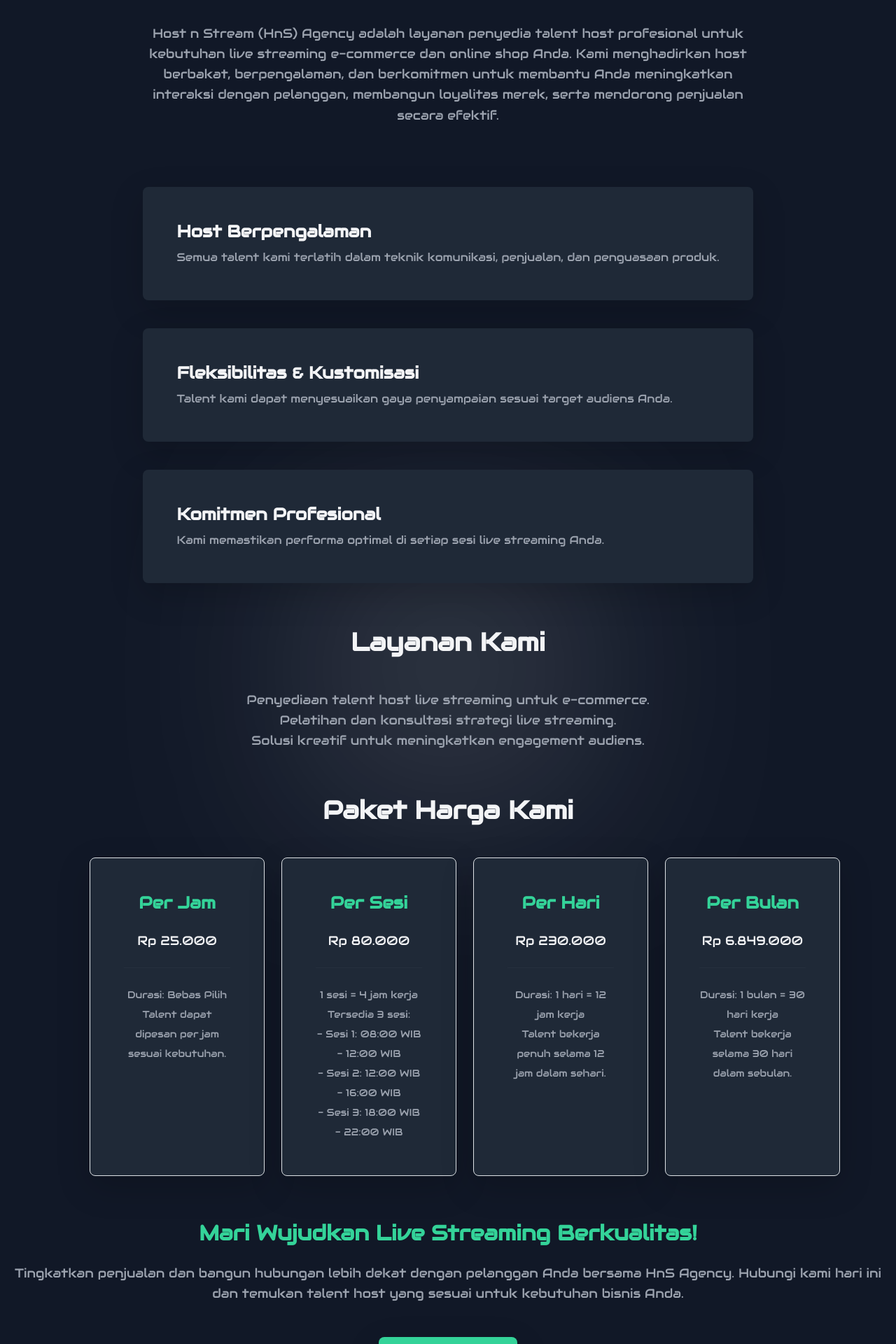
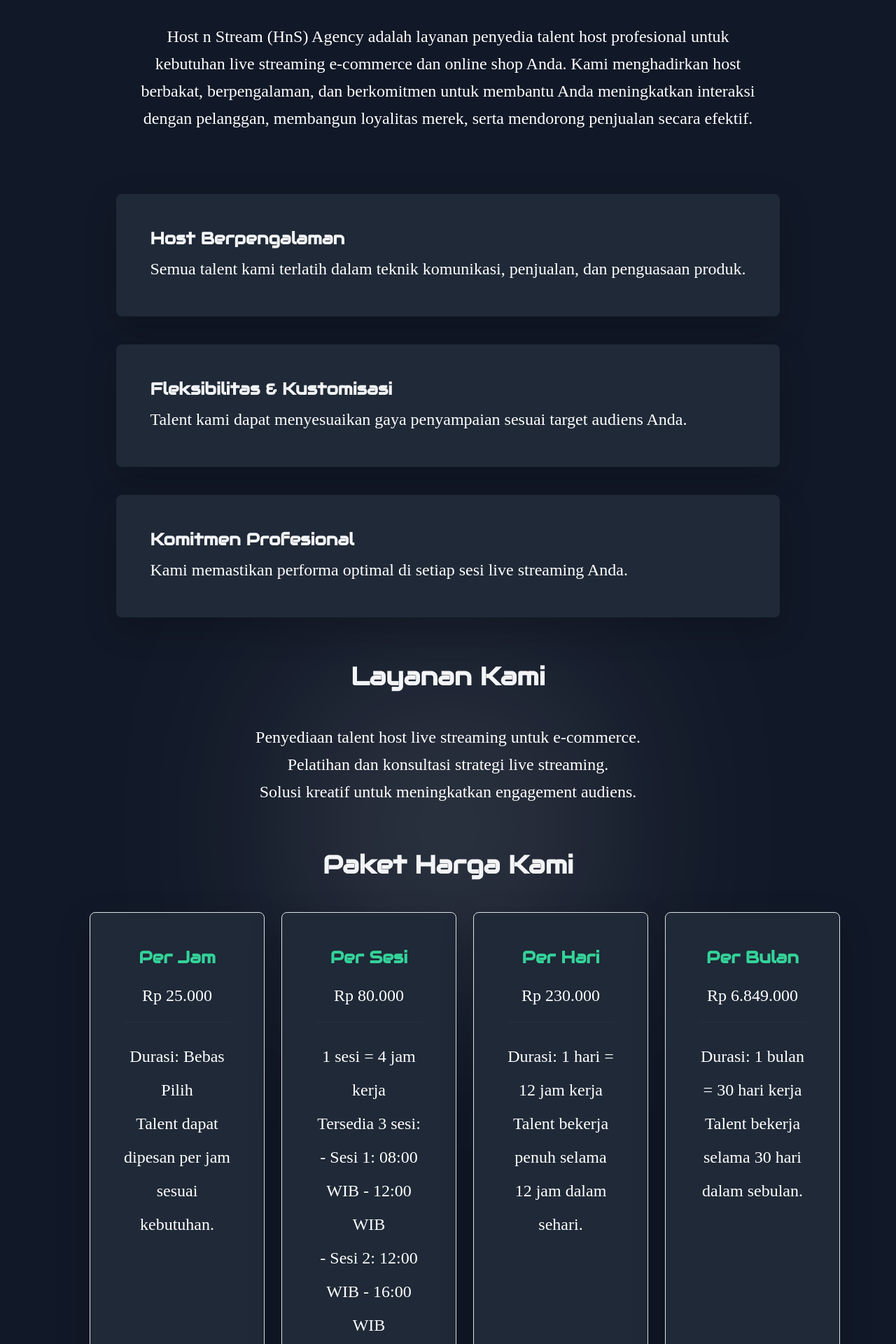
Before and after one commit to Rafiadnan0666/HnS, a React (Create React App) app: page / in a window 1280 px wide. Shown: the part 1744-3664 px from the top of the page at 70% size. Built offline with nearby package versions, Linux system fonts and the light colour scheme; a web font is replaced by a local one.

Commit message:
ke brp udah ini

```diff
--- a/src/pages/About/About.js
+++ b/src/pages/About/About.js
@@ -23,7 +23,11 @@ const About = () => {
       {/* Content */}
       <div className="relative z-10 max-w-4xl text-center p-8">
         <h2 className="text-6xl font-bold text-gray-100 mb-6">About Us</h2>
-        <p className="text-xl text-gray-400 leading-relaxed">
+        <p style={{
+          fontSize: "1.5rem",
+          color: "#fff",
+          fontFamily: "exo2"
+        }} className="text-xl text-gray-400 leading-relaxed">
           Welcome to <span className="text-white font-bold">Host n Stream</span>
           (HnS) Agency adalah layanan penyedia talent host profesional untuk
           kebutuhan live streaming e-commerce, dan online shop Anda. Kami
@@ -31,7 +35,11 @@ const About = () => {
           membantu Anda meningkatkan interaksi dengan pelanggan, membangun
           loyalitas merek, serta mendorong penjualan secara efektif.
         </p>
-        <p className="text-xl text-gray-400 mt-4 leading-relaxed">
+        <p  style={{
+          fontSize: "1.5rem",
+          color: "#fff",
+          fontFamily: "exo2"
+        }} className="text-xl text-gray-400 mt-4 leading-relaxed">
           Whether you're hosting a virtual event, gaming stream, or a live
           podcast, we've got you covered. Join us and elevate your streaming
           journey to the next level.
--- a/src/pages/Contact/Contact.js
+++ b/src/pages/Contact/Contact.js
@@ -39,7 +39,11 @@ const Contact = () => {
     <section className="relative flex flex-col items-center justify-center min-h-screen bg-gray-900 text-gray-300 font-[Audiowide] overflow-hidden" id="contact">
       {/* Title */}
       <h2 className="text-6xl font-bold text-gray-100 mb-6">Get in Touch</h2>
-      <p className="text-lg text-gray-400 mb-12 text-center max-w-2xl">
+      <p  style={{
+          fontSize: "1.5rem",
+          color: "#fff",
+          fontFamily: "exo2"
+        }} className="text-lg text-gray-400 mb-12 text-center max-w-2xl">
         Connect with us through your favorite platform and let’s start building
         something amazing together!
       </p>
@@ -60,7 +64,11 @@ const Contact = () => {
               style={{ color: platform.color }}
               className="mb-4"
             />
-            <h3 className="text-2xl font-bold text-gray-100">{platform.name}</h3>
+            <h3  style={{
+          fontSize: "1.5rem",
+          color: "#fff",
+          fontFamily: "exo2"
+        }} className="text-2xl font-bold text-gray-100">{platform.name}</h3>
           </a>
         ))}
       </div>
--- a/src/pages/Whyus/Whyus.js
+++ b/src/pages/Whyus/Whyus.js
@@ -28,7 +28,11 @@ const Whyus = () => {
         <h2 className="text-6xl font-bold text-gray-100 mb-6">
           Why Choose <span className="text-[#34D399]">HnS Agency</span>?
         </h2>
-        <p className="text-lg text-gray-400 leading-relaxed">
+        <p  style={{
+          fontSize: "1.5rem",
+          color: "#fff",
+          fontFamily: "exo2"
+        }} className="text-lg text-gray-400 leading-relaxed">
           Host n Stream (HnS) Agency adalah layanan penyedia talent host
           profesional untuk kebutuhan live streaming e-commerce dan online shop
           Anda. Kami menghadirkan host berbakat, berpengalaman, dan berkomitmen
@@ -44,7 +48,11 @@ const Whyus = () => {
           <h3 className="text-2xl font-bold text-gray-100 mb-2">
             Host Berpengalaman
           </h3>
-          <p className="text-gray-400 leading-relaxed">
+          <p  style={{
+          fontSize: "1.5rem",
+          color: "#fff",
+          fontFamily: "exo2"
+        }} className="text-gray-400 leading-relaxed">
             Semua talent kami terlatih dalam teknik komunikasi, penjualan, dan
             penguasaan produk.
           </p>
@@ -52,10 +60,14 @@ const Whyus = () => {
 
         {/* Feature 2 */}
         <div className="bg-gray-800 mx-5 mt-10 p-6 rounded-lg shadow-lg hover:scale-105 transform transition-all duration-300">
-          <h3 className="text-2xl font-bold text-gray-100 mb-2">
+          <h3  className="text-2xl font-bold text-gray-100 mb-2">
             Fleksibilitas & Kustomisasi
           </h3>
-          <p className="text-gray-400 leading-relaxed">
+          <p  style={{
+          fontSize: "1.5rem",
+          color: "#fff",
+          fontFamily: "exo2"
+        }} className="text-gray-400 leading-relaxed">
             Talent kami dapat menyesuaikan gaya penyampaian sesuai target
             audiens Anda.
           </p>
@@ -63,10 +75,14 @@ const Whyus = () => {
 
         {/* Feature 3 */}
         <div className="bg-gray-800 mx-5 mt-10 p-6 rounded-lg shadow-lg hover:scale-105 transform transition-all duration-300">
-          <h3 className="text-2xl font-bold text-gray-100 mb-2">
+          <h3  className="text-2xl font-bold text-gray-100 mb-2">
             Komitmen Profesional
           </h3>
-          <p className="text-gray-400 leading-relaxed">
+          <p  style={{
+          fontSize: "1.5rem",
+          color: "#fff",
+          fontFamily: "exo2"
+        }} className="text-gray-400 leading-relaxed">
             Kami memastikan performa optimal di setiap sesi live streaming Anda.
           </p>
         </div>
@@ -76,51 +92,111 @@ const Whyus = () => {
       <div className="relative z-10 mt-16 max-w-5xl text-center">
         <h3 className="text-4xl font-bold text-gray-100 mb-6">Layanan Kami</h3>
         <ul className="text-gray-400 text-lg leading-relaxed">
-          <li>Penyediaan talent host live streaming untuk e-commerce.</li>
-          <li>Pelatihan dan konsultasi strategi live streaming.</li>
-          <li>Solusi kreatif untuk meningkatkan engagement audiens.</li>
+          <li  style={{
+          fontSize: "1.5rem",
+          color: "#fff",
+          fontFamily: "exo2"
+        }}>Penyediaan talent host live streaming untuk e-commerce.</li>
+          <li  style={{
+          fontSize: "1.5rem",
+          color: "#fff",
+          fontFamily: "exo2"
+        }}>Pelatihan dan konsultasi strategi live streaming.</li>
+          <li  style={{
+          fontSize: "1.5rem",
+          color: "#fff",
+          fontFamily: "exo2"
+        }}>Solusi kreatif untuk meningkatkan engagement audiens.</li>
         </ul>
       </div>
 
       {/* Pricing Plans */}
       <div className="relative z-10 mt-16 max-w-5xl text-center">
-        <h3 className="text-4xl font-bold text-gray-100 mb-6">
+        <h3  className="text-4xl font-bold text-gray-100 mb-6">
           Paket Harga Kami
         </h3>
         <div className="grid grid-cols-1 align-middle sm:block grid-cols-4 mt-10  md:grid-cols-2 lg:grid-cols-4 gap-6">
           {/* Plan: Per Jam */}
           <div className="bg-gray-800 p-6 rounded-lg shadow-lg border border-gray-700">
-            <h4 className="text-2xl font-bold text-[#34D399] mb-4">Per Jam</h4>
-            <p className="text-lg text-gray-100">Rp 25.000</p>
+            <h4  className="text-2xl font-bold text-[#34D399] mb-4">Per Jam</h4>
+            <p  style={{
+          fontSize: "1.5rem",
+          color: "#fff",
+          fontFamily: "exo2"
+        }} className="text-lg text-gray-100">Rp 25.000</p>
             <hr className="my-4 border-gray-700" />
             <ul className="text-gray-400 text-sm leading-loose">
-              <li>Durasi: Bebas Pilih</li>
-              <li>Talent dapat dipesan per jam sesuai kebutuhan.</li>
+              <li  style={{
+          fontSize: "1.5rem",
+          color: "#fff",
+          fontFamily: "exo2"
+        }}>Durasi: Bebas Pilih</li>
+              <li  style={{
+          fontSize: "1.5rem",
+          color: "#fff",
+          fontFamily: "exo2"
+        }}>Talent dapat dipesan per jam sesuai kebutuhan.</li>
             </ul>
           </div>
 
           {/* Plan: Per Sesi */}
           <div className="bg-gray-800 p-6 rounded-lg shadow-lg border border-gray-700">
-            <h4 className="text-2xl font-bold text-[#34D399] mb-4">Per Sesi</h4>
-            <p className="text-lg text-gray-100">Rp 80.000</p>
+            <h4  className="text-2xl font-bold text-[#34D399] mb-4">Per Sesi</h4>
+            <p  style={{
+          fontSize: "1.5rem",
+          color: "#fff",
+          fontFamily: "exo2"
+        }} className="text-lg text-gray-100">Rp 80.000</p>
             <hr className="my-4 border-gray-700" />
             <ul className="text-gray-400 text-sm leading-loose">
-              <li>1 sesi = 4 jam kerja</li>
-              <li>Tersedia 3 sesi:</li>
-              <li>- Sesi 1: 08:00 WIB - 12:00 WIB</li>
-              <li>- Sesi 2: 12:00 WIB - 16:00 WIB</li>
-              <li>- Sesi 3: 18:00 WIB - 22:00 WIB</li>
+              <li style={{
+          fontSize: "1.5rem",
+          color: "#fff",
+          fontFamily: "exo2"
+        }}>1 sesi = 4 jam kerja</li>
+              <li style={{
+          fontSize: "1.5rem",
+          color: "#fff",
+          fontFamily: "exo2"
+        }} >Tersedia 3 sesi:</li>
+              <li style={{
+          fontSize: "1.5rem",
+          color: "#fff",
+          fontFamily: "exo2"
+        }} >- Sesi 1: 08:00 WIB - 12:00 WIB</li>
+              <li style={{
+          fontSize: "1.5rem",
+          color: "#fff",
+          fontFamily: "exo2"
+        }} >- Sesi 2: 12:00 WIB - 16:00 WIB</li>
+              <li style={{
+          fontSize: "1.5rem",
+          color: "#fff",
+          fontFamily: "exo2"
+        }} >- Sesi 3: 18:00 WIB - 22:00 WIB</li>
             </ul>
           </div>
 
           {/* Plan: Per Hari */}
           <div className="bg-gray-800 p-6 rounded-lg shadow-lg border border-gray-700">
-            <h4 className="text-2xl font-bold text-[#34D399] mb-4">Per Hari</h4>
-            <p className="text-lg text-gray-100">Rp 230.000</p>
+            <h4  className="text-2xl font-bold text-[#34D399] mb-4">Per Hari</h4>
+            <p style={{
+          fontSize: "1.5rem",
+          color: "#fff",
+          fontFamily: "exo2"
+        }} className="text-lg text-gray-100">Rp 230.000</p>
             <hr className="my-4 border-gray-700" />
             <ul className="text-gray-400 text-sm leading-loose">
-              <li>Durasi: 1 hari = 12 jam kerja</li>
-              <li>Talent bekerja penuh selama 12 jam dalam sehari.</li>
+              <li style={{
+          fontSize: "1.5rem",
+          color: "#fff",
+          fontFamily: "exo2"
+        }}>Durasi: 1 hari = 12 jam kerja</li>
+              <li style={{
+          fontSize: "1.5rem",
+          color: "#fff",
+          fontFamily: "exo2"
+        }}>Talent bekerja penuh selama 12 jam dalam sehari.</li>
             </ul>
           </div>
 
@@ -129,11 +205,23 @@ const Whyus = () => {
             <h4 className="text-2xl font-bold text-[#34D399] mb-4">
               Per Bulan
             </h4>
-            <p className="text-lg text-gray-100">Rp 6.849.000</p>
+            <p style={{
+          fontSize: "1.5rem",
+          color: "#fff",
+          fontFamily: "exo2"
+        }} className="text-lg text-gray-100">Rp 6.849.000</p>
             <hr className="my-4 border-gray-700" />
             <ul className="text-gray-400 text-sm leading-loose">
-              <li>Durasi: 1 bulan = 30 hari kerja</li>
-              <li>Talent bekerja selama 30 hari dalam sebulan.</li>
+              <li style={{
+          fontSize: "1.5rem",
+          color: "#fff",
+          fontFamily: "exo2"
+        }}>Durasi: 1 bulan = 30 hari kerja</li>
+              <li style={{
+          fontSize: "1.5rem",
+          color: "#fff",
+          fontFamily: "exo2"
+        }}>Talent bekerja selama 30 hari dalam sebulan.</li>
             </ul>
           </div>
         </div>
@@ -144,7 +232,11 @@ const Whyus = () => {
         <h3 className="text-3xl font-bold text-[#34D399] mb-4">
           Mari Wujudkan Live Streaming Berkualitas!
         </h3>
-        <p className="text-gray-400 text-lg leading-relaxed mb-6">
+        <p style={{
+          fontSize: "1.5rem",
+          color: "#fff",
+          fontFamily: "exo2"
+        }} className="text-gray-400 text-lg leading-relaxed mb-6">
           Tingkatkan penjualan dan bangun hubungan lebih dekat dengan pelanggan
           Anda bersama HnS Agency. Hubungi kami hari ini dan temukan talent host
           yang sesuai untuk kebutuhan bisnis Anda.
```
